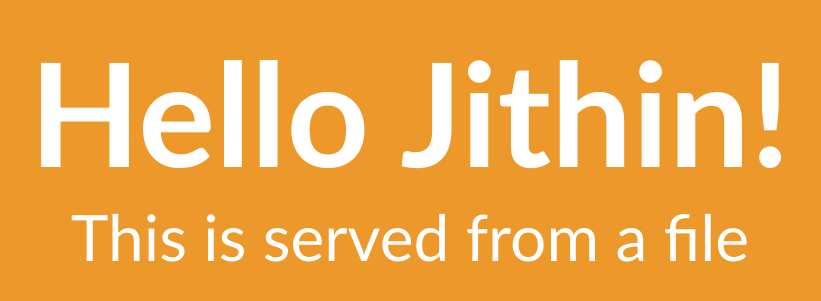
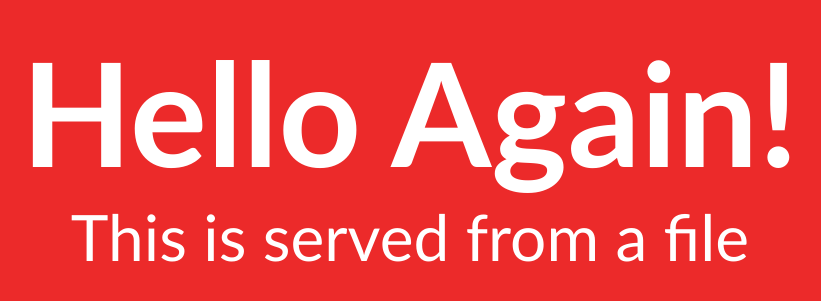
Before and after one commit to jithset/node-web, a website: page index.html in a window 1280 px wide. Shown: the part 175-476 px from the top of the page, without its empty margins (230-1051 px from the left). Drawn offline with Linux system fonts and the light colour scheme.

Commit message:
Update index.html

```diff
--- a/index.html
+++ b/index.html
@@ -19,7 +19,7 @@
             width: 100%;
             height: 100%;
             position: relative;
-            background-color: rgb(236, 152, 42);
+            background-color: rgb(236 42 42);
         }
 
         .center {
@@ -47,7 +47,7 @@
 
 <body>
     <div class="center">
-        <h1>Hello Jithin!</h1>
+        <h1>Hello Again!</h1>
         <p>This is served from a file</p>
     </div>
 </body>
```
